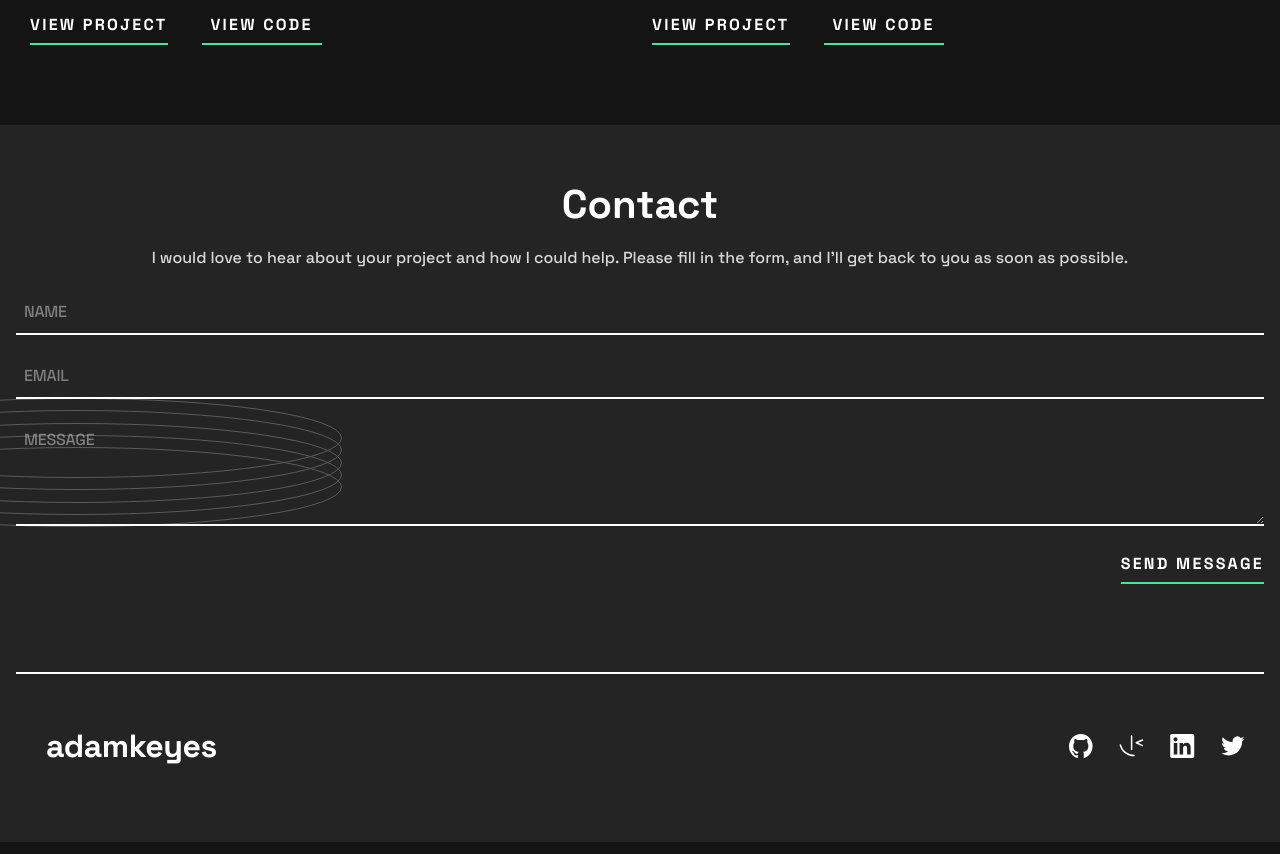
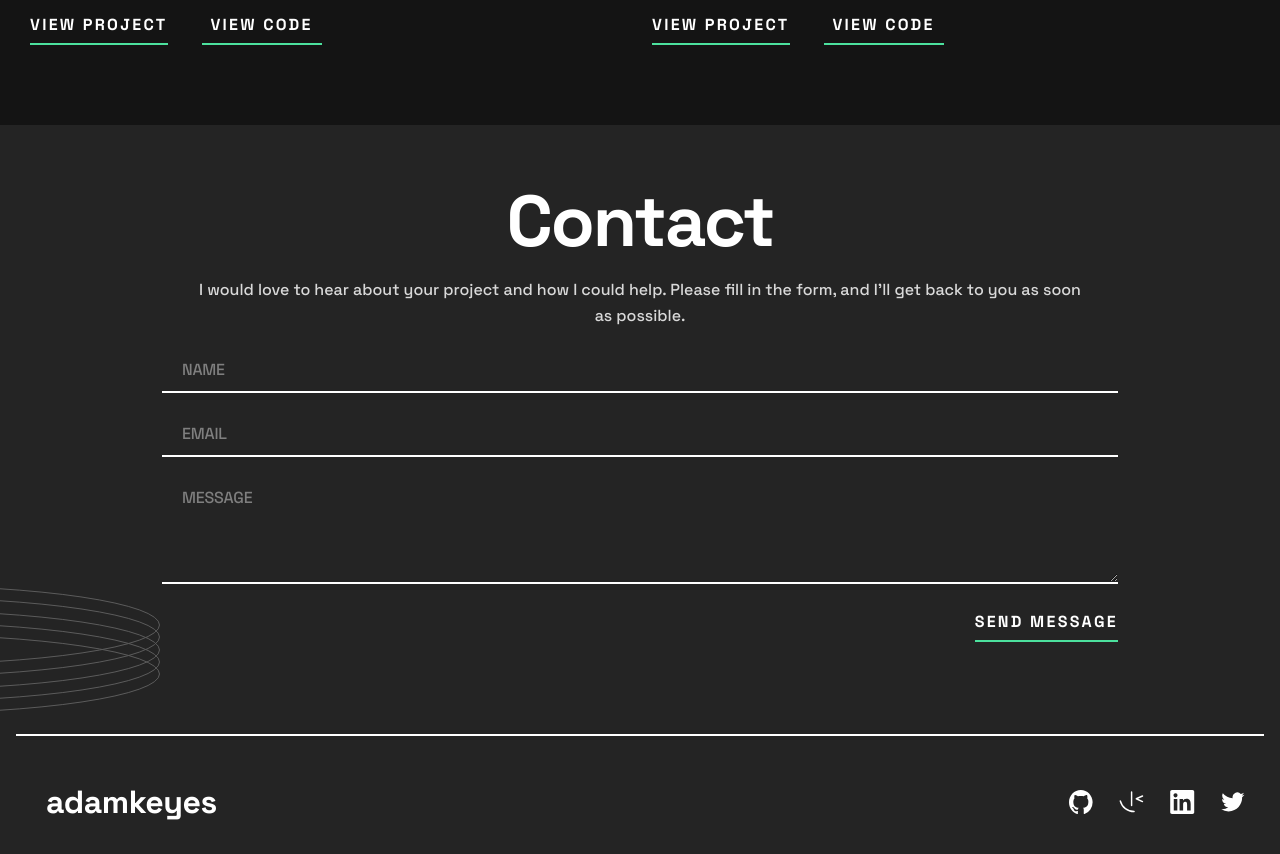
Before and after one commit to francissfrias/FEM-SPADevPortfolio, a React (Vite) app: page / in a window 1280 px wide. Shown: the part 3140-3994 px from the top of the page. Built offline with nearby package versions, Linux system fonts and the light colour scheme; a web font is replaced by a local one.

Commit message:
tablet responsive and componetsf fully done

```diff
--- a/src/App.tsx
+++ b/src/App.tsx
@@ -8,13 +8,13 @@ const App = () => {
   return (
     <div className='min-h-dvh overflow-hidden relative '>
       <Header />
-      <body className='px-4 mb-20 md:px-[30px]'>
+      <main className='px-4 mb-20 md:px-[30px]'>
         <div className='relative flex flex-col items-center z-10 gap-20'>
           <Introduction />
           <Skills />
           <Projects />
         </div>
-      </body>
+      </main>
       <Footer />
     </div>
   );
--- a/src/components/Footer.tsx
+++ b/src/components/Footer.tsx
@@ -5,12 +5,13 @@ import ringpattern from '/images/pattern-rings.svg';
 
 const Footer = () => {
   return (
-    <footer className='bottom-0 w-full text-center py-[60px] bg-[#242424] text-primary flex flex-col gap-5 px-4 relative'>
+    <footer className='bottom-0 w-full text-center py-[60px] bg-[#242424] text-primary  relative px-4 md:pb-4'>
+      <div className='flex flex-col gap-5 md:px-[146px]'>
         <img
-        className='absolute bottom-0 left-0 z-0 -translate-x-[11.75rem] -translate-y-[315px]  '
+          className='absolute  bottom-0 left-0 z-0 -translate-x-[11.75rem] -translate-y-[315px] md:-translate-y-[140px] md:-translate-x-[370px]  '
           src={ringpattern}
         />
-      <h1 className='text-primary text-center text-[40px] leading-10 traking-[-1.14px] font-bold'>
+        <h1 className='text-primary text-center text-[40px] leading-10 traking-[-1.14px] font-bold md:text-[72px] md:leading-[72px] md:tracking-[-2.05px]'>
           Contact
         </h1>
         <p className='text-secondary text-pretty font-medium text-[16px] leading-[26px] tracking-normal'>
@@ -21,10 +22,11 @@ const Footer = () => {
         <Input placeholder='Email' />
         <textarea
           placeholder='Message'
-        className='min-h-[107px] border-b-2 border-white w-full bg-transparent p-2 uppercase placeholder:uppercase placeholder:pb-20 placeholder:border-red-300 placeholder:border-2 placeholder:tracking-[-0.22px] placeholder:leading-[26px] placeholder:text-[16px] placeholder:opacity-50 placeholder:text-secondary placeholder:font-medium  ring-0 focus:ring-0 focus:outline-none focus:border-accent focus:border-b-2 text-primary text-[16px] leading-[26px] font-medium required:border-b-2 required:border-error disabled:border-b-2 disabled:border-error no-scrollbar'
+          className='min-h-[107px] border-b-2 border-white w-full bg-transparent p-2 uppercase placeholder:uppercase placeholder:pb-20 placeholder:border-red-300 placeholder:border-2 placeholder:tracking-[-0.22px] placeholder:leading-[26px] placeholder:text-[16px] placeholder:opacity-50 placeholder:text-secondary placeholder:font-medium placeholder:pl-3 ring-0 focus:ring-0 focus:outline-none focus:border-accent focus:border-b-2 text-primary text-[16px] leading-[26px] font-medium required:border-b-2 required:border-error disabled:border-b-2 disabled:border-error no-scrollbar'
         />
         <Button className='w-fit block ml-auto '>Send Message</Button>
-      <div className='w-full border-t-2 border-primary mt-[68px] pt-9'>
+      </div>
+      <div className='w-full border-t-2 border-primary mt-[68px] pt-9 md:mt-[92px] md:pt-[30px]'>
         <Navbar />
       </div>
     </footer>
--- a/src/components/ui/Input.tsx
+++ b/src/components/ui/Input.tsx
@@ -9,7 +9,7 @@ const Input = React.forwardRef<
     <input
       type={type}
       className={cn(
-        'min-h-[43px] border-b-2 border-white w-full bg-transparent p-2 uppercase placeholder:uppercase placeholder:pb-20 placeholder:border-red-300 placeholder:border-2 placeholder:tracking-[-0.22px] placeholder:leading-[26px] placeholder:text-[16px] placeholder:opacity-50 placeholder:text-secondary placeholder:font-medium  ring-0 focus:ring-0 focus:outline-none focus:border-accent focus:border-b-2 text-primary text-[16px] leading-[26px] font-medium required:border-b-2 required:border-error disabled:border-b-2 disabled:border-error ',
+        'min-h-[43px] border-b-2 border-white w-full bg-transparent p-2 uppercase placeholder:uppercase placeholder:pb-20 placeholder:border-red-300 placeholder:border-2 placeholder:tracking-[-0.22px] placeholder:leading-[26px] placeholder:text-[16px] placeholder:opacity-50 placeholder:text-secondary placeholder:font-medium placeholder:pl-3 ring-0 focus:ring-0 focus:outline-none focus:border-accent focus:border-b-2 text-primary text-[16px] leading-[26px] font-medium required:border-b-2 required:border-error disabled:border-b-2 disabled:border-error ',
         className
       )}
       ref={ref}
```
Lines whose indentation alone changed are shown as unchanged.
